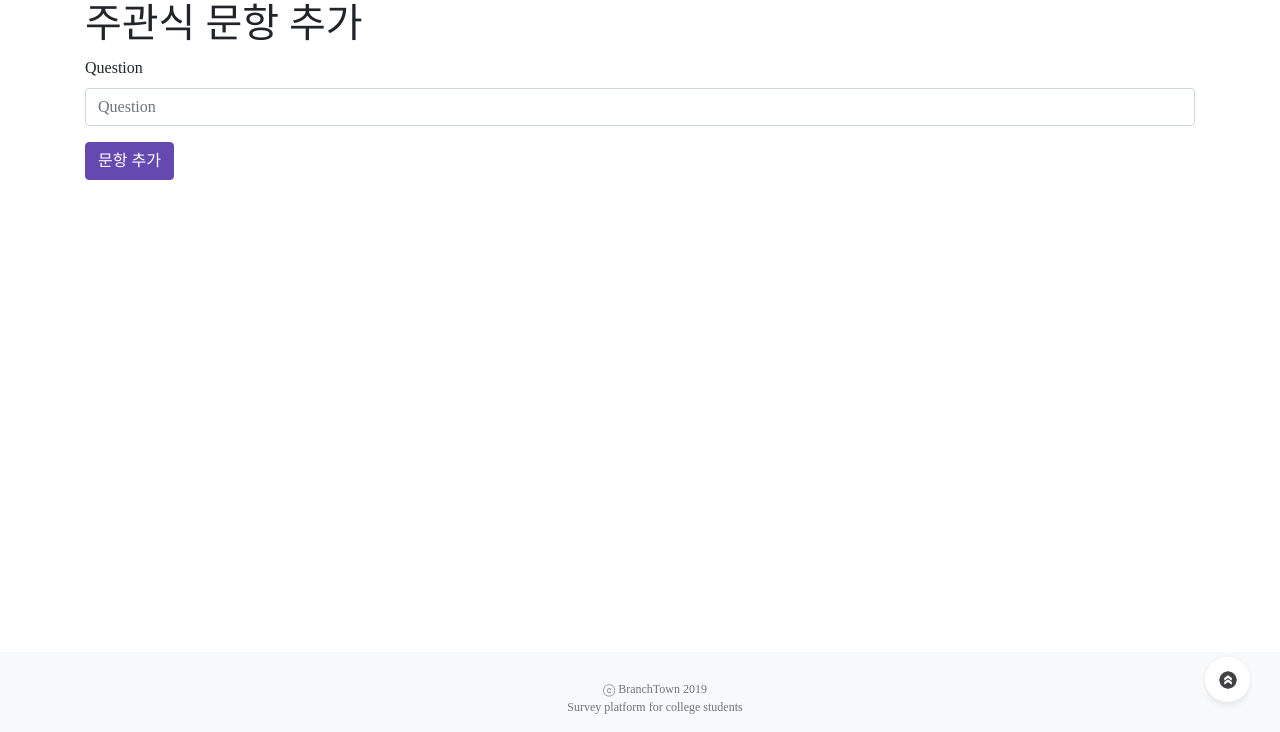
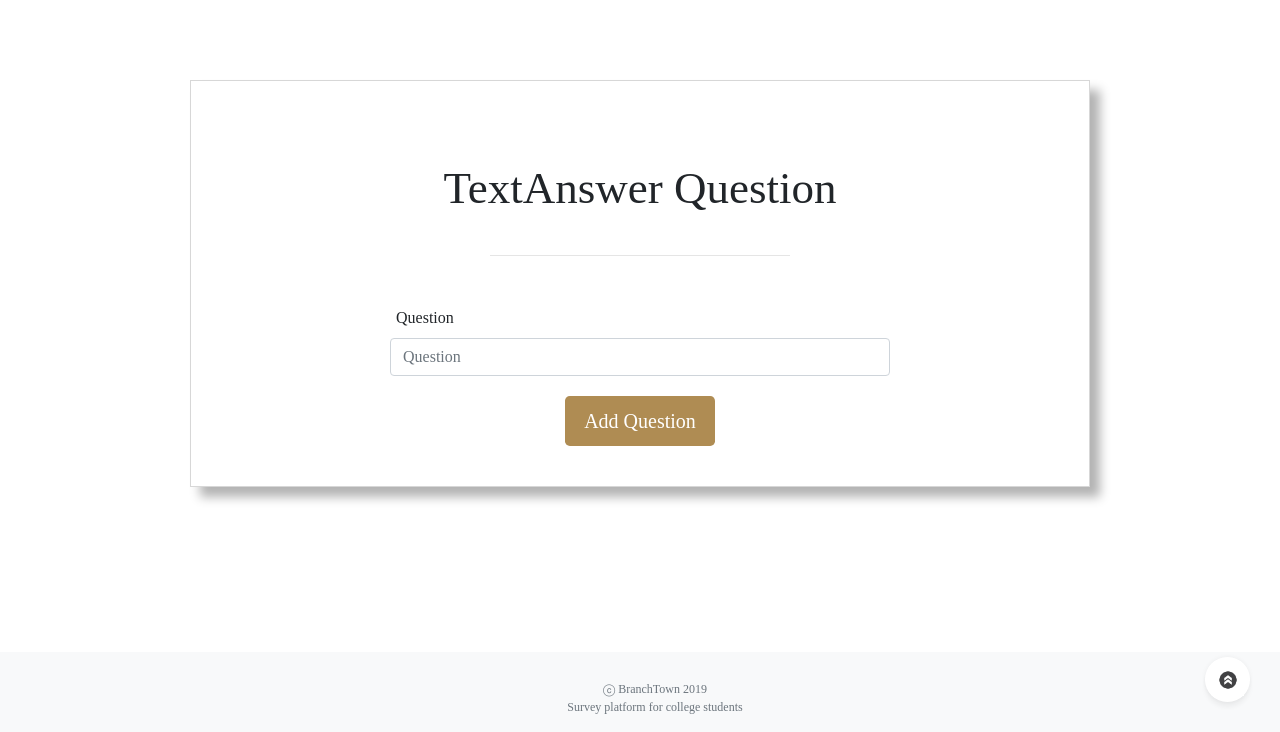
Before and after one commit to pirogramming/BranchTown, a Django app: page /survey/make/1/text/ in a window 1280 px wide. Shown: the part 68-800 px from the top of the page. Run offline with Django 3.2, Linux system fonts and the light colour scheme; a user stored in the database is signed in; tables that the repository leaves empty hold one stand-in row (values such as "Sample post"); some libraries are stand-ins or nearby versions.

Commit message:
main보수

```diff
--- a/survey/static/survey/css/style.css
+++ b/survey/static/survey/css/style.css
@@ -110,3 +110,8 @@ label{
     margin-top : 20px;
     margin-bottom: 40px;
 }
+
+.cont-center{
+    margin-left : 50px;
+    margin-right : 50px;
+}
--- a/survey/templates/survey/make_field_mul.html
+++ b/survey/templates/survey/make_field_mul.html
@@ -1,10 +1,10 @@
 
 {% block content %}
     <div class="container">
-        <h1 class="survey-title" style="font-family : '나눔스퀘어'; margin-top : 80px;">{{ field.question }}</h1>
+        <h1 class="survey-title" style=" margin-top : 80px;">{{ field.question }}</h1>
         <hr style="width : 300px; margin-bottom : 50px;"/>
 
-        {% if error_message %}<p><strong>{{ error_message }}</strong></p>{% endif %}
+        {% if errr_message %}<p><strong>{{ error_message }}</strong></p>{% endif %}
         <form action="{% url 'survey:vote' question.id %}" method="post">
             {%  csrf_token %}
                 {%  for choice in field.choice_set.all %}
--- a/survey/templates/survey/make_index.html
+++ b/survey/templates/survey/make_index.html
@@ -6,9 +6,10 @@
 {% block content %}
 
     <div class="container">
-        <h1 class="survey-title" style="font-family : '나눔스퀘어'; margin-top : 80px;">{{ survey.title }}</h1>
+        <h1 class="survey-title" style="margin-top : 80px;">{{ survey.title }}</h1>
         <hr style="width : 300px; margin-bottom : 50px;"/>
 
+        <div class="cont-center">
             <a class="btn btn-primary btn-lg add-button" href="{% url 'survey:make_multiple_choice' survey.id %}">
                 multi-choice
             </a>
@@ -43,6 +44,7 @@
                     {% endfor %}
                 </tbody>
             </table>
+        </div>
         <a href="{% url 'board:main' %}" id="submit-survey" class="btn btn-success btn-lg">Create</a>
     </div>
 
--- a/survey/templates/survey/make_text_answer.html
+++ b/survey/templates/survey/make_text_answer.html
@@ -1,15 +1,18 @@
 {% extends 'layout.html' %}
-
+{% load static %}
 {% load bootstrap4 %}
-
+{% block style %}
+    <link rel="stylesheet" href="{% static 'survey/css/style.css'%}">
+{% endblock %}
 {% bootstrap_css %}
 {% block content %}
     <div class="container">
-        <h1>주관식 문항 추가</h1>
+        <h1 class="survey-title" style="margin-top : 80px;">TextAnswer Question</h1>
+        <hr style="width : 300px; margin-bottom : 50px;"/>
         <form action="" method="post">
             {% csrf_token %}
             {% bootstrap_form form %}
-            <input type="submit" class="btn btn-primary" value="문항 추가">
+            <input type="submit" class="btn btn-primary btn-lg add-question" value="Add Question">
         </form>
     </div>
 {% endblock %}
```
Lines whose indentation alone changed are shown as unchanged.
